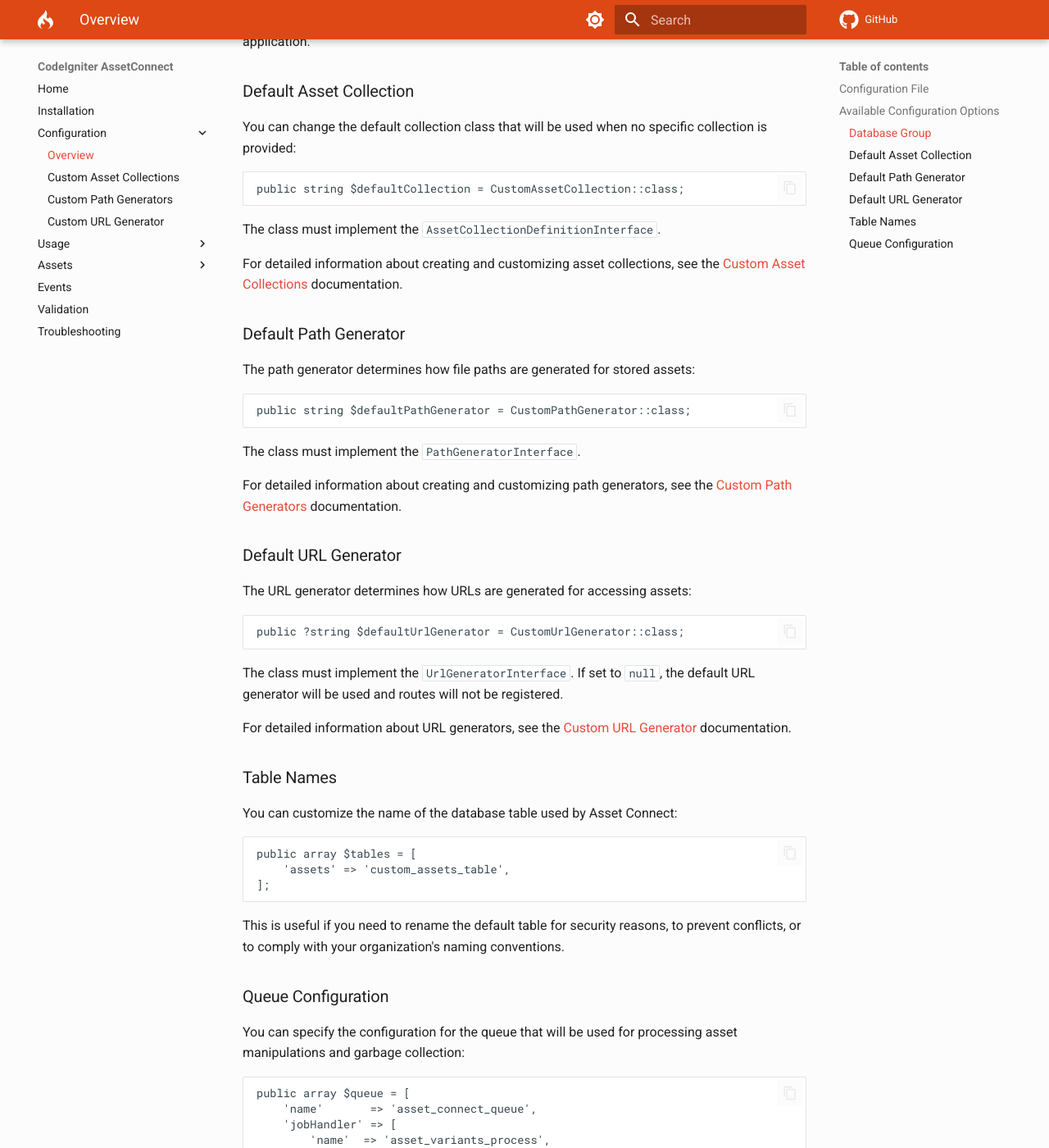
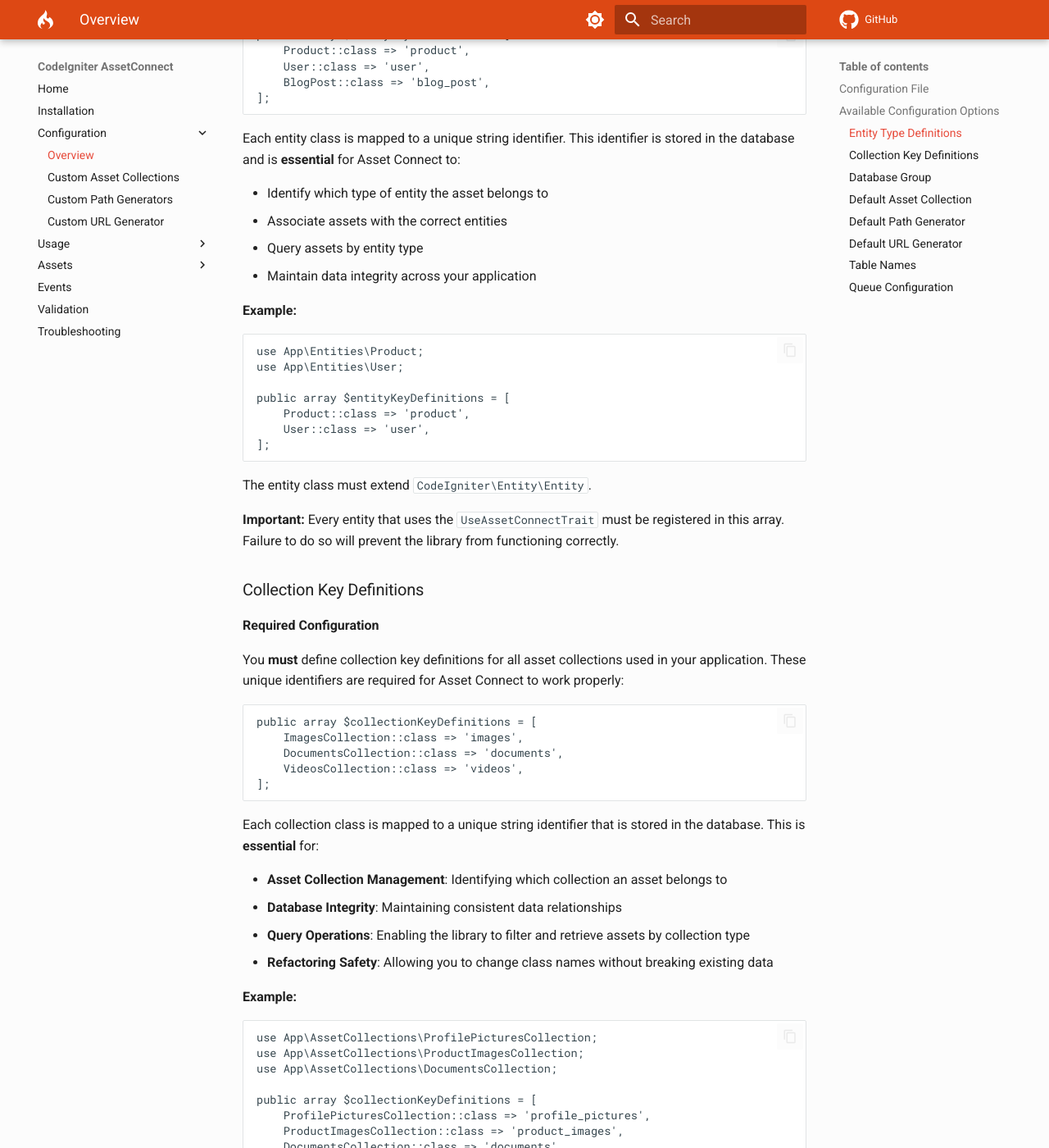
Before and after one commit to maniaba/asset-connect, an MkDocs documentation site: the page built from docs/configuration.md, in a window 1280 px wide and 1400 px high, scrolled down 750 px. Shown: the whole window at 82% size. Built offline with MkDocs 1.6.1 and Material for MkDocs 9.7.7, drawn with Linux system fonts in a browser that asks for light colours; comment, search, counter and statistics services are not loaded; a style sheet for code colours, icons or effects is not loaded; some of the changed text lies outside the part shown.

Commit message:
Update documentation to clarify required entity and collection definitions for Asset Connect

````diff
--- a/docs/configuration.md
+++ b/docs/configuration.md
@@ -16,6 +16,82 @@ class Asset extends BaseAssetConfig
 ```
 
 ## Available Configuration Options
+
+### Entity Type Definitions
+
+**Required Configuration**
+
+You **must** define entity types and their unique identifiers for all entities that will use Asset Connect. This is a required configuration for the library to function properly:
+
+```php
+public array $entityKeyDefinitions = [
+    Product::class => 'product',
+    User::class => 'user',
+    BlogPost::class => 'blog_post',
+];
+```
+
+Each entity class is mapped to a unique string identifier. This identifier is stored in the database and is **essential** for Asset Connect to:
+
+- Identify which type of entity the asset belongs to
+- Associate assets with the correct entities
+- Query assets by entity type
+- Maintain data integrity across your application
+
+**Example:**
+
+```php
+use App\Entities\Product;
+use App\Entities\User;
+
+public array $entityKeyDefinitions = [
+    Product::class => 'product',
+    User::class => 'user',
+];
+```
+
+The entity class must extend `CodeIgniter\Entity\Entity`.
+
+**Important:** Every entity that uses the `UseAssetConnectTrait` must be registered in this array. Failure to do so will prevent the library from functioning correctly.
+
+### Collection Key Definitions
+
+**Required Configuration**
+
+You **must** define collection key definitions for all asset collections used in your application. These unique identifiers are required for Asset Connect to work properly:
+
+```php
+public array $collectionKeyDefinitions = [
+    ImagesCollection::class => 'images',
+    DocumentsCollection::class => 'documents',
+    VideosCollection::class => 'videos',
+];
+```
+
+Each collection class is mapped to a unique string identifier that is stored in the database. This is **essential** for:
+
+- **Asset Collection Management**: Identifying which collection an asset belongs to
+- **Database Integrity**: Maintaining consistent data relationships
+- **Query Operations**: Enabling the library to filter and retrieve assets by collection type
+- **Refactoring Safety**: Allowing you to change class names without breaking existing data
+
+**Example:**
+
+```php
+use App\AssetCollections\ProfilePicturesCollection;
+use App\AssetCollections\ProductImagesCollection;
+use App\AssetCollections\DocumentsCollection;
+
+public array $collectionKeyDefinitions = [
+    ProfilePicturesCollection::class => 'profile_pictures',
+    ProductImagesCollection::class => 'product_images',
+    DocumentsCollection::class => 'documents',
+];
+```
+
+The collection class must implement the `AssetCollectionDefinitionInterface`.
+
+**Important:** Every asset collection class you create must be registered in this array. Without this registration, Asset Connect will not be able to process assets for that collection.
 
 ### Database Group
 
````
Also changed, not shown: docs/asset-collections.md (+23 -0 lines), docs/custom-pending-storage.md (+1 -1 lines), docs/installation.md (+50 -0 lines), docs/pending-asset-manager.md (+1 -1 lines).
